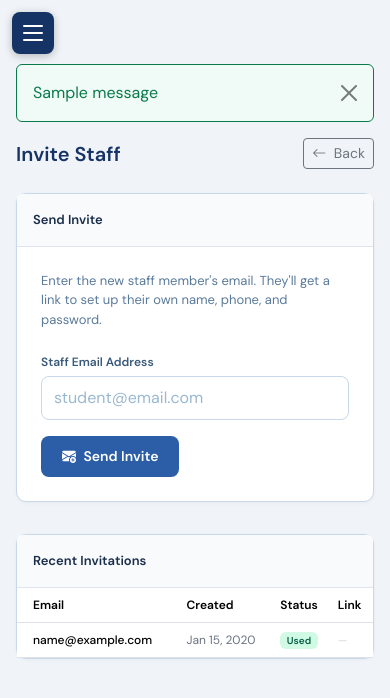
After one commit to AndSnodFRBA/PEMSE, a Django app: page /staff/accounts/invite/ in a window 390 px wide. The commit adds this page. Shown: the top 698 px of the page. Run offline with Django 4.2, Linux system fonts and the light colour scheme; a user stored in the database is signed in; tables that the repository leaves empty hold one stand-in row (values such as "Sample post"); one stand-in notice (Sample message) is shown.

Commit message:
Add staff account management via email invite
Staff can now add other office staff through the portal by inviting
them via email, mirroring the existing student-invite flow: staff
enters an email, a one-time link is sent, and the invitee sets their
own name, phone, and password. New Staff Accounts page lists existing
office staff/admin users.

The invite acceptance form deliberately excludes email as an editable
field — it's pinned server-side to whatever address the invitation
was sent to, so a submitted form can't be used to register under a
different address than invited.

Co-Authored-By: Claude Sonnet 5 <noreply@anthropic.com>

```diff
--- a/staff/forms.py
+++ b/staff/forms.py
@@ -300,6 +300,34 @@ class InstructorCreateForm(forms.ModelForm):
         return user
 
 
+class StaffInviteAcceptForm(forms.ModelForm):
+    """Filled out by an invited staff member to set up their own account.
+
+    Email is intentionally excluded — it's fixed to whatever address the
+    invitation was sent to, so it can't be swapped out from the form.
+    """
+    password1 = forms.CharField(
+        label='Password',
+        widget=forms.PasswordInput(attrs={'placeholder': 'Min. 8 characters'}),
+    )
+    password2 = forms.CharField(
+        label='Confirm Password',
+        widget=forms.PasswordInput(attrs={'placeholder': 'Repeat password'}),
+    )
+
+    class Meta:
+        model  = Student
+        fields = ['first_name', 'last_name', 'phone']
+
+    def clean(self):
+        cleaned = super().clean()
+        p1 = cleaned.get('password1')
+        p2 = cleaned.get('password2')
+        if p1 and p2 and p1 != p2:
+            raise forms.ValidationError('Passwords do not match.')
+        return cleaned
+
+
 class InstructorCourseAssignmentForm(forms.ModelForm):
     class Meta:
         model  = InstructorCourseAssignment
--- a/staff/urls.py
+++ b/staff/urls.py
@@ -59,4 +59,8 @@ urlpatterns = [
     path('instructors/<int:pk>/observe/',             views.staff_instructor_observe,      name='staff_instructor_observe'),
     path('instructors/<int:pk>/meeting/',             views.staff_instructor_meeting,      name='staff_instructor_meeting'),
     path('instructors/<int:pk>/remediation/',         views.staff_instructor_remediation,  name='staff_instructor_remediation'),
+    # Staff account management
+    path('accounts/',                                 views.staff_account_list,            name='staff_account_list'),
+    path('accounts/invite/',                          views.staff_account_invite,          name='staff_account_invite'),
+    path('accounts/invite/<uuid:token>/',             views.staff_invite_accept,           name='staff_invite_accept'),
 ]
--- a/staff/views.py
+++ b/staff/views.py
@@ -9,7 +9,10 @@ from django.utils import timezone
 from courses.models import Course, CourseEnrollment
 from documents.models import StudentDocument
 from students.forms import StudentLoginForm
-from students.emails import send_document_review_notification, send_invitation_email, send_payment_receipt
+from students.emails import (
+    send_document_review_notification, send_invitation_email,
+    send_payment_receipt, send_staff_invitation_email,
+)
 from students.models import (
     Announcement, CognitiveExamRecord, CourseCompletionRecord,
     CourseReportRecord, EntranceRequirementRecord,
@@ -27,10 +30,11 @@ from .forms import (
     PaymentHistoryForm,
     PsychomotorSkillForm,
     StaffAnnouncementForm,
+    StaffInviteAcceptForm,
     StaffStudentEditForm,
 )
 from .mixins import staff_required
-from .models import StudentInvitation
+from .models import StaffInvitation, StudentInvitation
 
 
 # ── Auth ──────────────────────────────────────────────────────────────────────
@@ -1626,3 +1630,72 @@ def staff_instructor_remediation(request, pk):
     return render(request, 'staff/instructor_remediation.html', {
         'form': form, 'instructor': instructor,
     })
+
+
+# ── Staff Account Management ────────────────────────────────────────────────
+
+@staff_required
+def staff_account_list(request):
+    accounts = Student.objects.filter(
+        role__in=[Student.Role.STAFF, Student.Role.ADMIN]
+    ).order_by('last_name', 'first_name')
+    return render(request, 'staff/staff_account_list.html', {'accounts': accounts})
+
+
+@staff_required
+def staff_account_invite(request):
+    form        = InvitationForm(request.POST or None)
+    invitations = StaffInvitation.objects.select_related('created_by').order_by('-created_at')[:20]
+
+    invite_link = None
+
+    if request.method == 'POST' and form.is_valid():
+        email       = form.cleaned_data['email']
+        inv         = StaffInvitation.objects.create(email=email, created_by=request.user)
+        invite_link = request.build_absolute_uri(f'/staff/accounts/invite/{inv.token}/')
+        send_staff_invitation_email(inv, invite_link)
+        messages.success(request, f'Invite sent to {email}.')
+        form        = InvitationForm()
+        invitations = StaffInvitation.objects.select_related('created_by').order_by('-created_at')[:20]
+
+    return render(request, 'staff/staff_account_invite.html', {
+        'form': form, 'invitations': invitations, 'invite_link': invite_link,
+    })
+
+
+def staff_invite_accept(request, token):
+    """Account setup view for an invited office staff member — no login required."""
+    try:
+        invitation = StaffInvitation.objects.get(token=token)
+    except StaffInvitation.DoesNotExist:
+        messages.error(request, 'This invitation link is invalid.')
+        return redirect('staff_login')
+
+    if not invitation.is_valid:
+        messages.error(request, 'This invitation link has expired or has already been used.')
+        return redirect('staff_login')
+
+    if request.user.is_authenticated:
+        return redirect('staff_dashboard')
+
+    if Student.objects.filter(email__iexact=invitation.email).exists():
+        messages.error(request, 'An account with this email already exists.')
+        return redirect('staff_login')
+
+    form = StaffInviteAcceptForm(request.POST or None)
+
+    if request.method == 'POST' and form.is_valid():
+        staff           = form.save(commit=False)
+        staff.username  = invitation.email.lower()
+        staff.email     = invitation.email.lower()
+        staff.role      = Student.Role.STAFF
+        staff.set_password(form.cleaned_data['password1'])
+        staff.save()
+        invitation.used    = True
+        invitation.used_at = timezone.now()
+        invitation.save()
+        login(request, staff, backend='students.backends.EmailBackend')
+        messages.success(request, f'Welcome, {staff.first_name}! Your staff account is ready.')
+        return redirect('staff_dashboard')
+
+    return render(request, 'staff/staff_invite_accept.html', {'form': form, 'invite_email': invitation.email})
--- a/templates/staff/base_staff.html
+++ b/templates/staff/base_staff.html
@@ -62,7 +62,7 @@
       <i class="bi bi-people-fill"></i> All Students
     </a>
     <a href="{% url 'staff_invite' %}"
-       class="nav-item {% if 'invite' in request.resolver_match.url_name %}active{% endif %}">
+       class="nav-item {% if request.resolver_match.url_name == 'staff_invite' %}active{% endif %}">
       <i class="bi bi-envelope-plus-fill"></i> Invite Student
     </a>
   </nav>
@@ -105,6 +105,14 @@
     <a href="{% url 'staff_instructor_list' %}"
        class="nav-item {% if 'instructor' in request.resolver_match.url_name %}active{% endif %}">
       <i class="bi bi-person-badge-fill"></i> Instructors
+    </a>
+  </nav>
+
+  <div class="sidebar-section-label mt-3">Staff</div>
+  <nav class="sidebar-nav">
+    <a href="{% url 'staff_account_list' %}"
+       class="nav-item {% if 'staff_account' in request.resolver_match.url_name %}active{% endif %}">
+      <i class="bi bi-shield-fill"></i> Staff Accounts
     </a>
   </nav>
 
--- /dev/null
+++ b/templates/staff/staff_account_invite.html
@@ -0,0 +1,106 @@
+{% extends "staff/base_staff.html" %}
+{% block title %}Invite Staff — PEMSE Staff Portal{% endblock %}
+
+{% block content %}
+<div class="staff-topbar">
+  <h1 class="staff-page-title">Invite Staff</h1>
+  <a href="{% url 'staff_account_list' %}" class="btn btn-sm btn-outline-secondary">
+    <i class="bi bi-arrow-left me-1"></i> Back
+  </a>
+</div>
+
+<div class="row g-3">
+  <div class="col-lg-5">
+    <div class="card mb-3">
+      <div class="card-header py-3" style="background:#f8fafc;border-bottom:1px solid #dde4ef;font-weight:600;color:#1a2e4a;font-size:13px;">
+        Send Invite
+      </div>
+      <div class="card-body p-4">
+        <p style="font-size:13px;color:#5a7a9a;margin-bottom:20px;">
+          Enter the new staff member's email. They'll get a link to set up their own name, phone, and password.
+        </p>
+        <form method="post">
+          {% csrf_token %}
+          <div class="mb-3">
+            <label class="form-label" style="font-size:12px;font-weight:600;">Staff Email Address</label>
+            {{ form.email }}
+            {% if form.email.errors %}
+              <div class="text-danger" style="font-size:12px;margin-top:4px;">{{ form.email.errors.0 }}</div>
+            {% endif %}
+          </div>
+          <button type="submit" class="btn btn-sm" style="background:#2B5EA7;color:#fff;border-radius:8px;padding:9px 20px;font-weight:600;">
+            <i class="bi bi-envelope-plus-fill me-1"></i> Send Invite
+          </button>
+        </form>
+
+        {% if invite_link %}
+        <div class="mt-4 p-3" style="background:#f0fdf4;border:2px solid #86efac;border-radius:8px;">
+          <div style="font-size:12px;font-weight:700;color:#15803d;margin-bottom:8px;">
+            <i class="bi bi-check-circle-fill me-1"></i> Invite emailed — link below as a backup
+          </div>
+          <div id="invite-link-box" style="word-break:break-all;font-size:12px;font-family:monospace;color:#166534;background:#fff;border:1px solid #86efac;border-radius:6px;padding:10px 12px;line-height:1.6;">{{ invite_link }}</div>
+          <button onclick="navigator.clipboard.writeText(document.getElementById('invite-link-box').innerText);this.innerHTML='<i class=\'bi bi-check-lg me-1\'></i> Copied!';"
+                  class="btn btn-sm mt-2" style="font-size:12px;background:#15803d;color:#fff;border-radius:6px;border:none;padding:6px 14px;">
+            <i class="bi bi-clipboard me-1"></i> Copy link
+          </button>
+        </div>
+        {% endif %}
+
+      </div>
+    </div>
+  </div>
+
+  <div class="col-lg-7">
+    <div class="card">
+      <div class="card-header py-3" style="background:#f8fafc;border-bottom:1px solid #dde4ef;font-weight:600;color:#1a2e4a;font-size:13px;">
+        Recent Invitations
+      </div>
+      <div class="card-body p-0">
+        {% if invitations %}
+        <table class="table table-sm mb-0" style="font-size:12px;">
+          <thead style="background:#f8fafc;">
+            <tr>
+              <th class="ps-3 py-2">Email</th>
+              <th class="py-2">Created</th>
+              <th class="py-2">Status</th>
+              <th class="py-2">Link</th>
+            </tr>
+          </thead>
+          <tbody>
+            {% for inv in invitations %}
+            <tr>
+              <td class="ps-3 py-2" style="font-weight:500;">{{ inv.email }}</td>
+              <td class="py-2" style="color:#6b7280;">{{ inv.created_at|date:"M j, Y" }}</td>
+              <td class="py-2">
+                {% if inv.used %}
+                  <span class="badge" style="background:#d1fae5;color:#065f46;font-size:10px;">Used</span>
+                {% elif inv.is_expired %}
+                  <span class="badge" style="background:#fee2e2;color:#991b1b;font-size:10px;">Expired</span>
+                {% else %}
+                  <span class="badge" style="background:#fef9c3;color:#92600a;font-size:10px;">Pending</span>
+                {% endif %}
+              </td>
+              <td class="py-2 pe-3">
+                {% if not inv.used and not inv.is_expired %}
+                  {% with link="/staff/accounts/invite/"|add:inv.token|stringformat:"s"|add:"/" %}
+                  <button onclick="navigator.clipboard.writeText(window.location.origin + '{{ link }}');this.innerHTML='Copied!';"
+                          class="btn btn-sm" style="font-size:11px;border:1px solid #93c5fd;color:#1e40af;border-radius:5px;padding:2px 8px;">
+                    <i class="bi bi-clipboard me-1"></i>Copy
+                  </button>
+                  {% endwith %}
+                {% else %}
+                  <span style="color:#d1d5db;font-size:11px;">—</span>
+                {% endif %}
+              </td>
+            </tr>
+            {% endfor %}
+          </tbody>
+        </table>
+        {% else %}
+          <div class="p-4" style="color:#9ca3af;font-size:13px;">No invitations yet.</div>
+        {% endif %}
+      </div>
+    </div>
+  </div>
+</div>
+{% endblock %}
```
Also changed, not shown: staff/admin.py (+8 -1 lines), staff/models.py (+37 -0 lines), students/emails.py (+15 -0 lines), templates/staff/staff_account_list.html (added, +48 -0 lines), templates/staff/staff_invite_accept.html (added, +80 -0 lines), staff/migrations/0002_staffinvitation.py (added).
